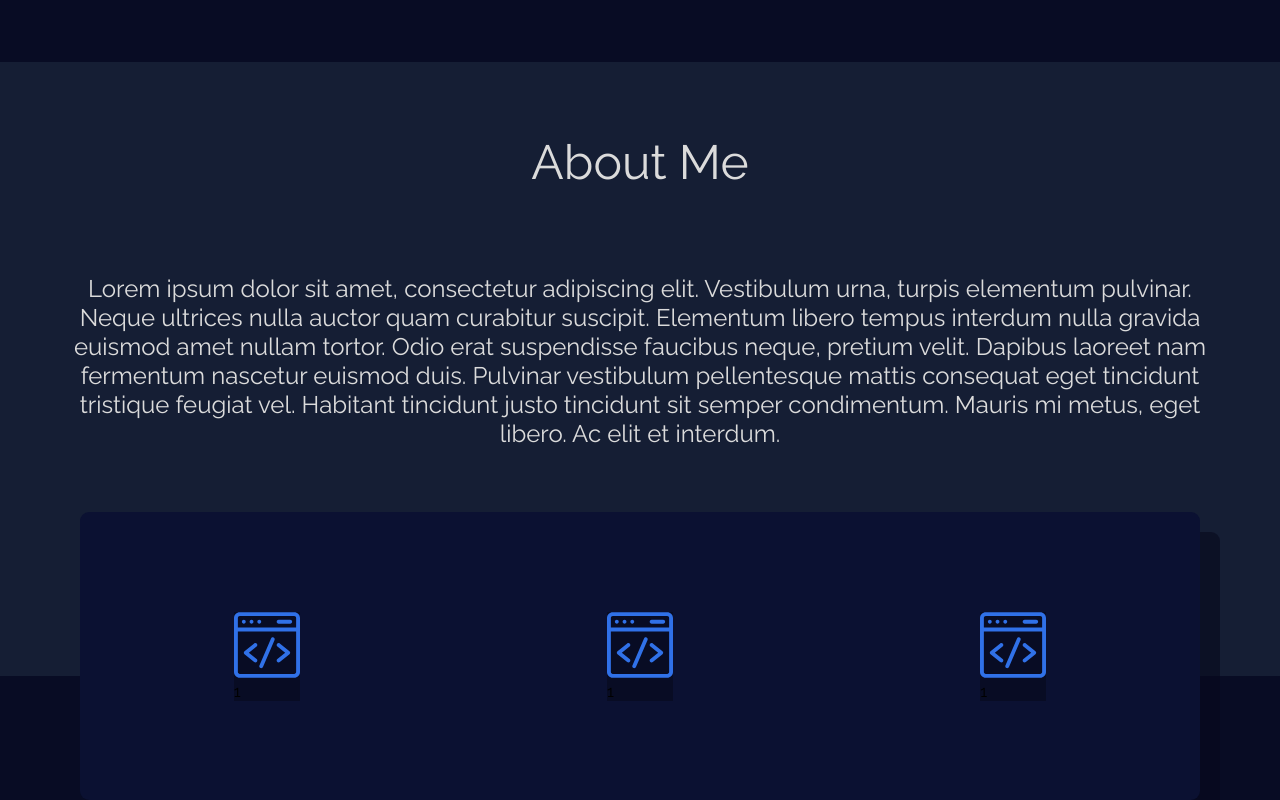
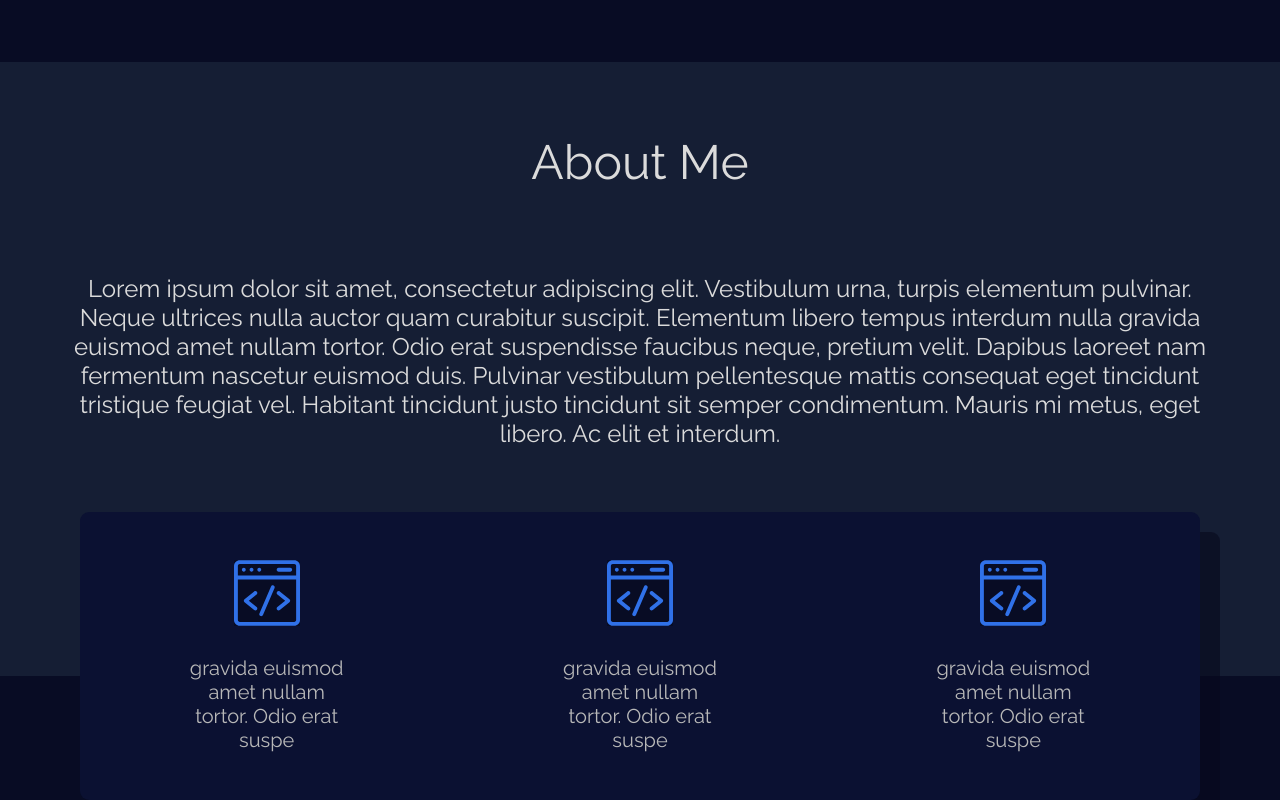
Before and after one commit to Tiqur/portfolio, a React (Vite) app: page / in a window 1280 px wide. Shown: the part 818-1618 px from the top of the page. Built offline with nearby package versions, Linux system fonts and the light colour scheme.

Commit message:
Added inner section styling and content

```diff
--- a/src/components/aboutsection/main.tsx
+++ b/src/components/aboutsection/main.tsx
@@ -4,11 +4,11 @@ import { About1Svg } from '../../assets/index'
 import { useRef, useState, useEffect } from 'react';
 
 
-const InnerSection: React.FC = (props) => {
+const InnerSection: React.FC<{text: string}> = (props) => {
   return (
-    <div>
+    <div className={styles.inner_section}>
       <About1Svg/>
-      <p>1</p>
+      <p className={styles.inner_section_text}>{props.text}</p>
     </div>
   )
 }
@@ -39,9 +39,9 @@ export const AboutSection: React.FC = () => {
     <p ref={titleRef} className={styles.title}>About Me</p>
     <p ref={textRef} className={styles.text}>Lorem ipsum dolor sit amet, consectetur adipiscing elit. Vestibulum urna, turpis elementum pulvinar. Neque ultrices nulla auctor quam curabitur suscipit. Elementum libero tempus interdum nulla gravida euismod amet nullam tortor. Odio erat suspendisse faucibus neque, pretium velit. Dapibus laoreet nam fermentum nascetur euismod duis. Pulvinar vestibulum pellentesque mattis consequat eget tincidunt tristique feugiat vel. Habitant tincidunt justo tincidunt sit semper condimentum. Mauris mi metus, eget libero. Ac elit et interdum.</p>
     <div ref={innerContainerRef} className={styles.inner}>
-      <InnerSection/>
-      <InnerSection/>
-      <InnerSection/>
+      <InnerSection text='gravida euismod amet nullam tortor. Odio erat suspe'/>
+      <InnerSection text='gravida euismod amet nullam tortor. Odio erat suspe'/>
+      <InnerSection text='gravida euismod amet nullam tortor. Odio erat suspe'/>
     </div>
    </div>
   )
--- a/src/components/aboutsection/styles.module.scss
+++ b/src/components/aboutsection/styles.module.scss
@@ -27,6 +27,22 @@
   filter: drop-shadow(20px 20px 0.6px rgba(6, 9, 28, 0.6));
 }
 
+.inner_section {
+  display: flex;
+  flex-direction: column;
+  align-items: center;
+  text-align: center;
+  width: 10em;
+  background: rgba(0, 0, 0, 0);
+}
+
+.inner_section_text {
+  color: #B8B8B8;
+  font-size: 20px;
+  margin-top: 1.5em;
+  background: rgba(0, 0, 0, 0);
+}
+
 .title {
   margin-top: 1.5em;
   font-size: 48px;
@@ -48,6 +64,11 @@
   .inner {
     flex-direction: column;
     filter: drop-shadow(10px 15px 0.6px rgba(6, 9, 28, 0.6));
+    height: auto;
+    padding-top: 3em;
+  }
+  .inner_section {
+    margin-bottom: 3em;
   }
   .title {
     margin-top: 1em;
```
